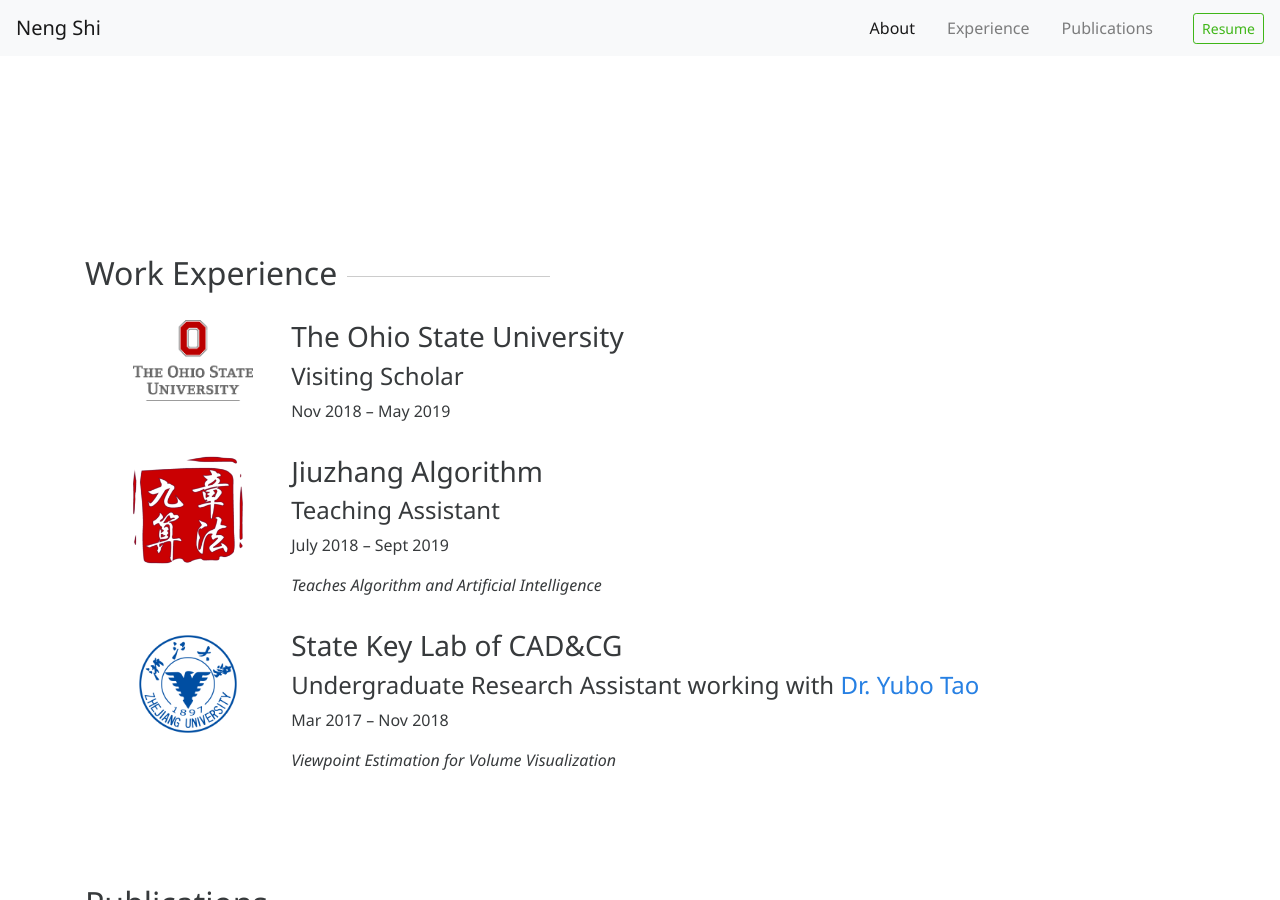
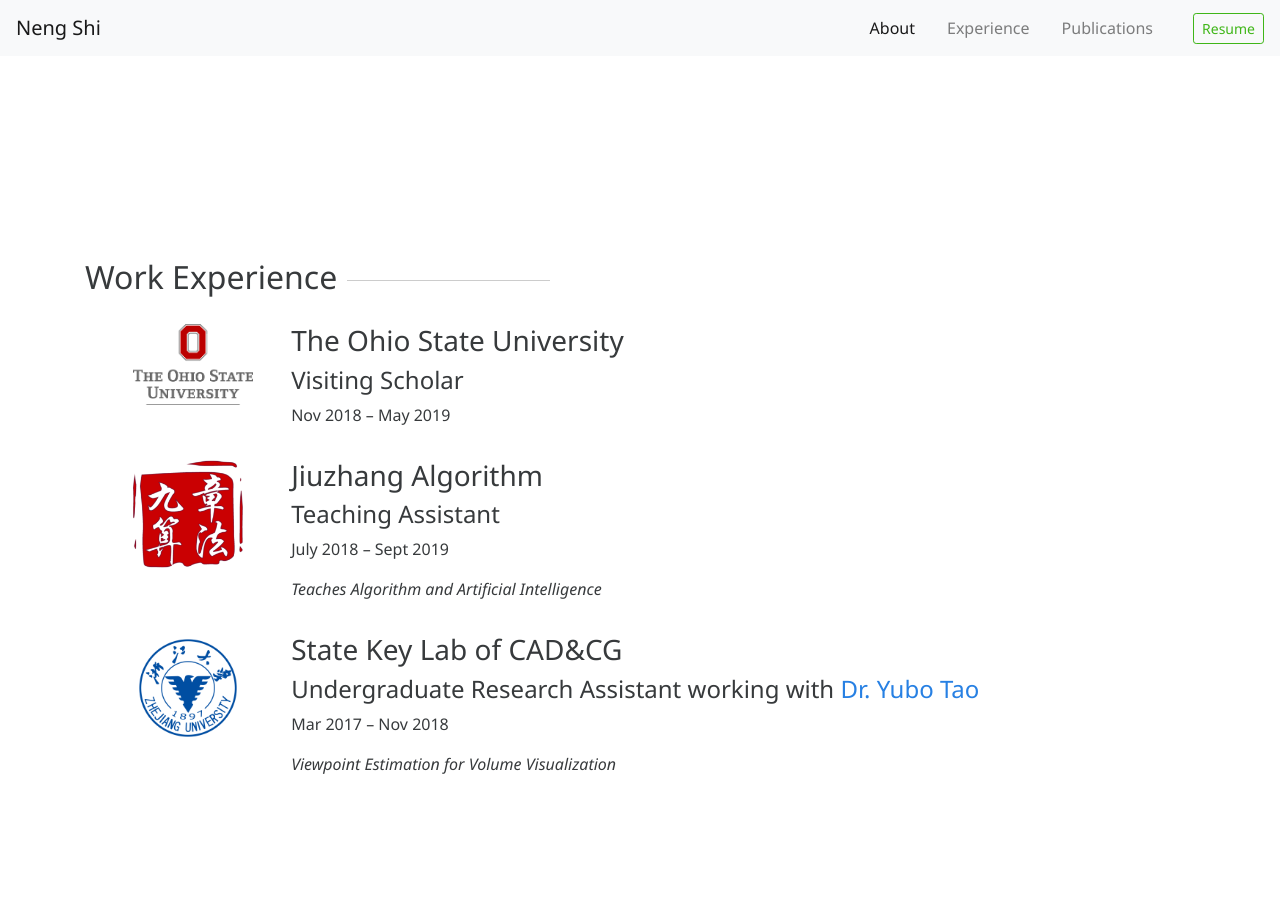
Before and after one commit to trainsn/trainsn.github.io, a Jekyll site: the page built from index.html, in a window 1280 px wide and 900 px high, scrolled down 840 px. Built offline with Jekyll 4.4.1, drawn with Linux system fonts in a browser that asks for light colours; nearby versions of some CDN libraries; a style sheet for code colours, icons or effects is not loaded.

Commit message:
change display

```diff
--- a/_includes/experience.html
+++ b/_includes/experience.html
@@ -25,7 +25,7 @@
     </div>
   </div>
 
-  <div class="row">
+  <div class="row  mb-3">
     <div class="col-lg-2">
       <img src="{{ "/assets/img/zju_logo.png" | relative_url }}" alt="zju-logo" class="img-fluid mb-3" width="110" height="110">
     </div>
--- a/index.html
+++ b/index.html
@@ -9,7 +9,7 @@
   </div>
 </div>
 
-<div class="row">
+<div class="row mb-1">
   <span class="anchor" id="about"></span>
   <div class="col-md-11 my-5 scroll_section">
     {%- include about.html -%}
```
